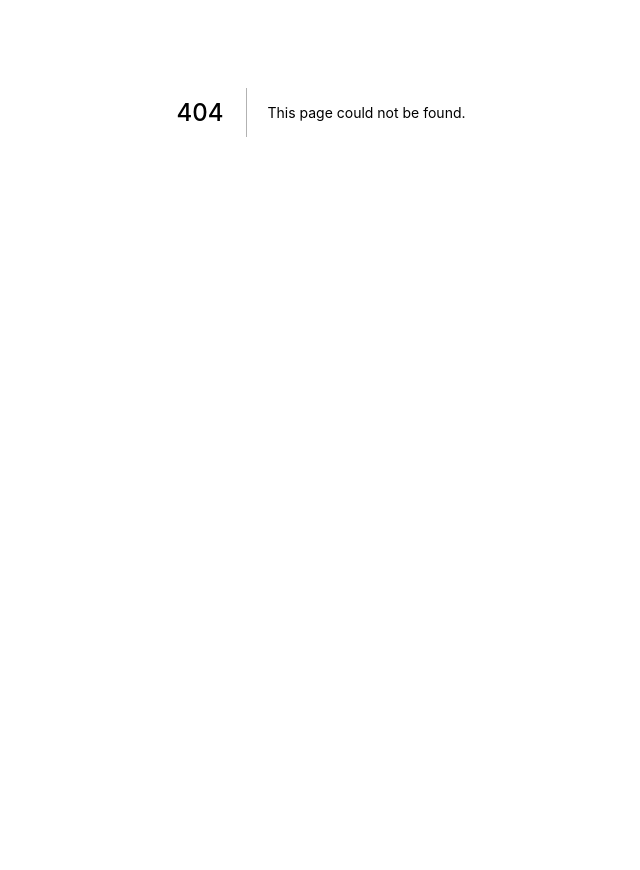
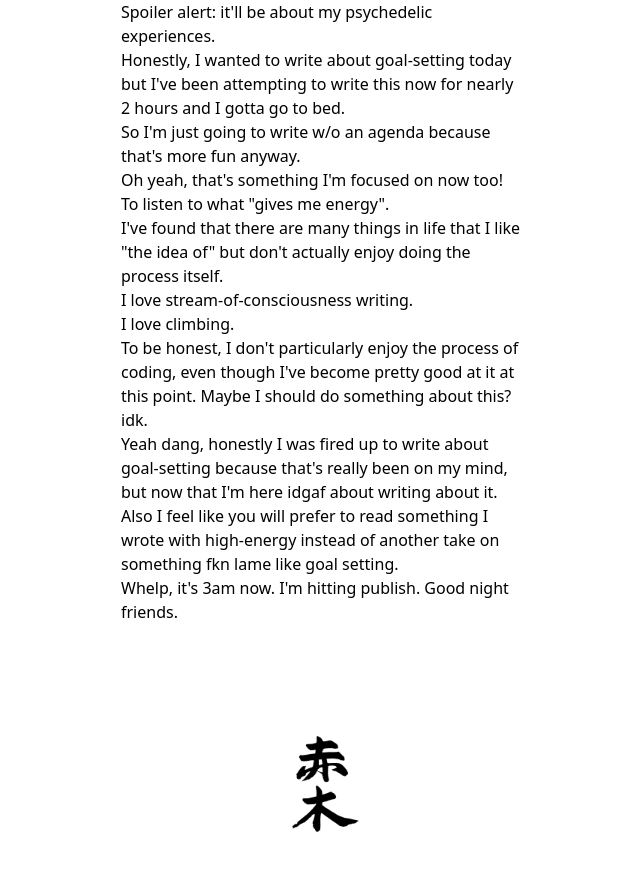
Before and after one commit to aakagi/akagi.co, a Next.js app: page /enjoyable-goals in a window 1280 px wide. Before the commit this address had no page. Shown: the part 288-1158 px from the top of the page, without its empty margins (319-959 px from the left). Before the commit the page ends 800 px from the top, so only its background shows below. Built offline with nearby package versions, Linux system fonts and the light colour scheme.

Commit message:
publish week 3

```diff
--- /dev/null
+++ b/src/lib/published/enjoyable-goals.mdx
@@ -0,0 +1,29 @@
+###### Week 3
+
+# Enjoyable Goals
+
+I'm struggling to write these weekly posts because I feel like I don't have much to say on a weekly basis, but I have to remind myself that the reason my goal is to publish this every week is to practice writing and publishing for an audience.
+
+It's exciting though because I'm already starting to come up with exciting writing projects that I'm looking forward to share w/ y'all eventually.
+
+Spoiler alert: it'll be about my psychedelic experiences.
+
+Honestly, I wanted to write about goal-setting today but I've been attempting to write this now for nearly 2 hours and I gotta go to bed.
+
+So I'm just going to write w/o an agenda because that's more fun anyway.
+
+Oh yeah, that's something I'm focused on now too! To listen to what "gives me energy".
+
+I've found that there are many things in life that I like "the idea of" but don't actually enjoy doing the process itself.
+
+I love stream-of-consciousness writing.
+
+I love climbing.
+
+To be honest, I don't particularly enjoy the process of coding, even though I've become pretty good at it at this point. Maybe I should do something about this? idk.
+
+Yeah dang, honestly I was fired up to write about goal-setting because that's really been on my mind, but now that I'm here idgaf about writing about it.
+
+Also I feel like you will prefer to read something I wrote with high-energy instead of another take on something fkn lame like goal setting.
+
+Whelp, it's 3am now. I'm hitting publish. Good night friends.
--- /dev/null
+++ b/src/pages/enjoyable-goals.js
@@ -0,0 +1,31 @@
+import Image from 'next/image'
+import Link from 'next/link'
+import MDXProvider from 'providers/MDXProvider'
+import BlogPost from 'lib/published/enjoyable-goals.mdx'
+
+export default function BlogPage() {
+  return (
+    <MDXProvider>
+      <div className="flex justify-center">
+        <div className="max-w-md pt-12 pb-24 px-6">
+          <BlogPost />
+        </div>
+      </div>
+
+      <div className="w-full flex justify-center pt-4 pb-32">
+        <Link href="/">
+          <a>
+            <Image
+              layout="intrinsic"
+              width="96"
+              height="96"
+              src="/akagi-logo.png"
+              alt="赤木"
+              priority
+            />
+          </a>
+        </Link>
+      </div>
+    </MDXProvider>
+  )
+}
--- a/src/providers/MDXProvider/index.jsx
+++ b/src/providers/MDXProvider/index.jsx
@@ -37,6 +37,18 @@ function Paragraph({ children, ...props }) {
   )
 }
 
+function Li({ children, ...props }) {
+  const text = Array.isArray(children) ? children.map(redMap) : redMap(children)
+  return (
+    <div className="flex">
+      <p>-</p>
+      <p className="font-normal leading-6 pl-1 mb-1" {...props}>
+        {text}
+      </p>
+    </div>
+  )
+}
+
 function H1(props) {
   return <h1 className="text-2xl font-medium mb-4" {...props} />
 }
@@ -56,7 +68,7 @@ const components = {
   h3: H3,
   h6: H6,
   p: Paragraph,
-  li: Paragraph,
+  li: Li,
   a: RedAnchor,
 }
 
```
